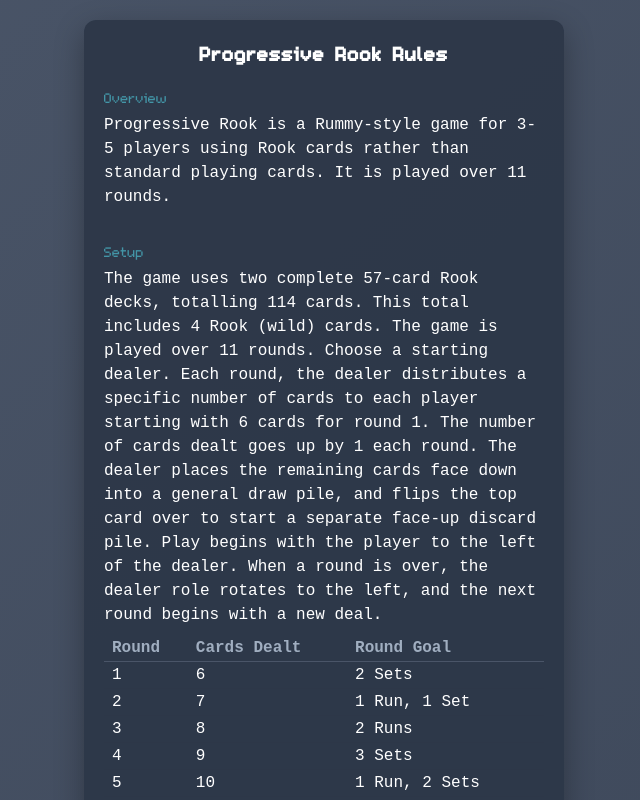
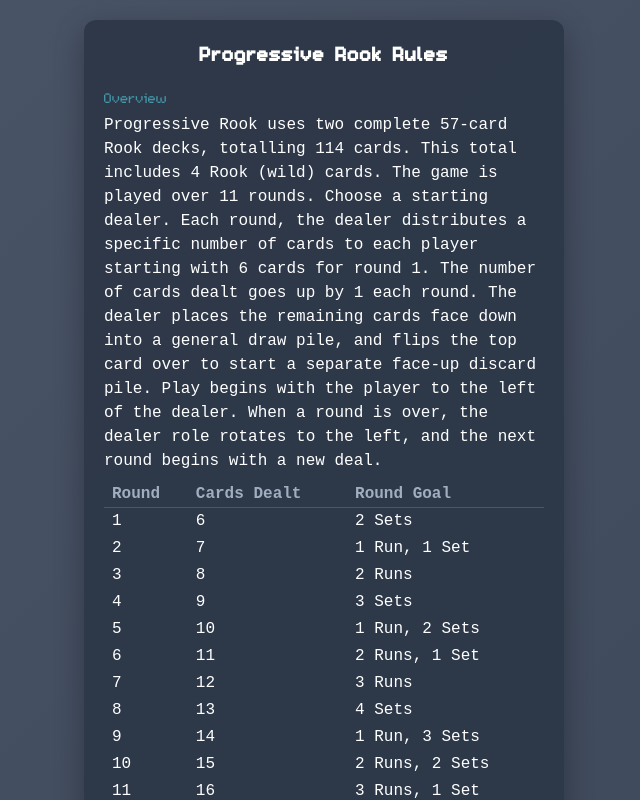
Before and after one commit to stenobot/scoresheet-app, a React (Vite) app: page /#/prog-rules in a window 1280 px wide. Shown: the top 800 px of the page, without its empty margins (316-956 px from the left). Built offline with nearby package versions, Linux system fonts and the light colour scheme; the HTML template or start-up script is replaced by a standard one.

Commit message:
updated description of prog rook

```diff
--- a/package.json
+++ b/package.json
@@ -1,6 +1,6 @@
 {
   "name": "scoresheet-app",
-  "version": "1.3.7",
+  "version": "1.3.8",
   "private": true,
   "type": "module",
   "dependencies": {
--- a/src/components/ProgressiveRook/ProgRules.tsx
+++ b/src/components/ProgressiveRook/ProgRules.tsx
@@ -10,11 +10,7 @@
 const sections: Section[] = [
   {
     heading: 'Overview',
-    body: 'Progressive Rook is a Rummy-style game for 3-5 players using Rook cards rather than standard playing cards. It is played over 11 rounds.',
-  },
-  {
-    heading: 'Setup',
-    body: 'The game uses two complete 57-card Rook decks, totalling 114 cards. This total includes 4 Rook (wild) cards. The game is played over 11 rounds. Choose a starting dealer. Each round, the dealer distributes a specific number of cards to each player starting with 6 cards for round 1. The number of cards dealt goes up by 1 each round. The dealer places the remaining cards face down into a general draw pile, and flips the top card over to start a separate face-up discard pile. Play begins with the player to the left of the dealer. When a round is over, the dealer role rotates to the left, and the next round begins with a new deal.',
+    body: 'Progressive Rook uses two complete 57-card Rook decks, totalling 114 cards. This total includes 4 Rook (wild) cards. The game is played over 11 rounds. Choose a starting dealer. Each round, the dealer distributes a specific number of cards to each player starting with 6 cards for round 1. The number of cards dealt goes up by 1 each round. The dealer places the remaining cards face down into a general draw pile, and flips the top card over to start a separate face-up discard pile. Play begins with the player to the left of the dealer. When a round is over, the dealer role rotates to the left, and the next round begins with a new deal.',
     table: {
       col1: 'Round',
       col2: 'Cards Dealt',
--- a/src/components/Start.tsx
+++ b/src/components/Start.tsx
@@ -28,7 +28,7 @@
   });
 
   const gameDescriptions: Record<GameType, string> = {
-    [GameType.ProgressiveRook]: 'Progressive Rook is a Rummy-style game played with a 57-card Rook deck where the number of cards dealt increases each round.',
+    [GameType.ProgressiveRook]: 'Progressive Rook is a Rummy-style card game played with a Rook deck rather than standard playing cards, where the number of cards dealt increases each round.',
     [GameType.Mahjong]: 'Mahjong is a classic 4-player tile game with many rule variations.',
     [GameType.Loony]: 'Loony is a trick-taking game where players must bid how many tricks they will take each round, then use their same bids on the way back down. Similar to Up and Down the River aka Oh Hell, but played with a 57-card Rook deck rather than a standard 52-card deck.',
     [GameType.Basic]: 'A generic template that should work for most simple games.',
```
